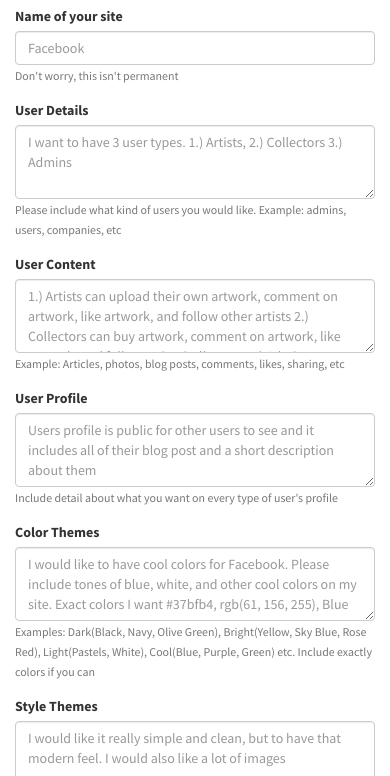
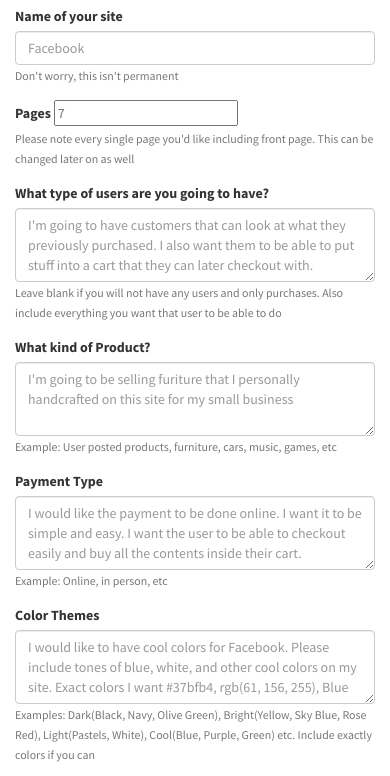
Before and after one commit to armanisani/buildasite, a website: page public/build.html in a window 390 px wide. Shown: the part 64-840 px from the top of the page. Drawn offline with Linux system fonts and the light colour scheme.

Commit message:
finished ecommerce section. will have to come back later on to make it perfect, but it is great for now. need to finish mobile form

```diff
--- a/public/build.html
+++ b/public/build.html
@@ -141,6 +141,7 @@
     <input type="email" class="form-control" id="title-social-media" placeholder="Facebook">
     <small class="text-muted">Don't worry, this isn't permanent</small>
   </fieldset>
+
   <fieldset class="form-group">
     <label for="users-social-media">User Details</label>
     <textarea class="form-control" id="users-social-media" rows="3" placeholder="I want to have 3 user types. 1.) Artists, 2.) Collectors 3.) Admins"></textarea>
@@ -225,19 +226,24 @@
     <small class="text-muted">Don't worry, this isn't permanent</small>
   </fieldset>
   <fieldset class="form-group">
-    <label for="users-social-media">User Details</label>
-    <textarea class="form-control" id="users-social-media" rows="3" placeholder="I want to have 3 user types. 1.) Artists, 2.) Collectors 3.) Admins"></textarea>
-    <small class="text-muted">Please include what kind of users you would like. Example: admins, users, companies, etc</small>
+    <label for="exampleSelect1">Pages</label>
+    <input type="number" id="pages-single" value="" placeholder="7"><br>
+    <small class="text-muted">Please note every single page you'd like including front page. This can be changed later on as well</small>
   </fieldset>
   <fieldset class="form-group">
-    <label for="uniqueContent-social-media">User Content</label>
-    <textarea class="form-control" id="uniqueContent-social-media" rows="3" placeholder="1.) Artists can upload their own artwork, comment on artwork, like artwork, and follow other artists 2.) Collectors can buy artwork, comment on artwork, like artwork, and follow artists/collectors. 3.) Admins can delete artwork, delete comments, can comment on artwork, and edit/delete profiles"></textarea>
-    <small class="text-muted">Example: Articles, photos, blog posts, comments, likes, sharing, etc</small>
+    <label for="users-social-media">What type of users are you going to have?</label>
+    <textarea class="form-control" id="users-social-media" rows="3" placeholder="I'm going to have customers that can look at what they previously purchased. I also want them to be able to put stuff into a cart that they can later checkout with."></textarea>
+    <small class="text-muted">Leave blank if you will not have any users and only purchases. Also include everything you want that user to be able to do</small>
   </fieldset>
   <fieldset class="form-group">
-    <label for="profile-social-media">User Profile</label>
-    <textarea class="form-control" id="profile-social-media" rows="3" placeholder="Users profile is public for other users to see and it includes all of their blog post and a short description about them"></textarea>
-    <small class="text-muted">Include detail about what you want on every type of user's profile</small>
+    <label for="uniqueContent-social-media">What kind of Product?</label>
+    <textarea class="form-control" id="uniqueContent-social-media" rows="3" placeholder="I'm going to be selling furiture that I personally handcrafted on this site for my small business"></textarea>
+    <small class="text-muted">Example: User posted products, furniture, cars, music, games, etc</small>
+  </fieldset>
+  <fieldset class="form-group">
+    <label for="profile-social-media">Payment Type</label>
+    <textarea class="form-control" id="profile-ecommerce" rows="3" placeholder="I would like the payment to be done online. I want it to be simple and easy. I want the user to be able to checkout easily and buy all the contents inside their cart."></textarea>
+    <small class="text-muted">Example: Online, in person, etc</small>
   </fieldset>
   <fieldset class="form-group">
     <label for="exampleTextarea">Color Themes</label>
```
